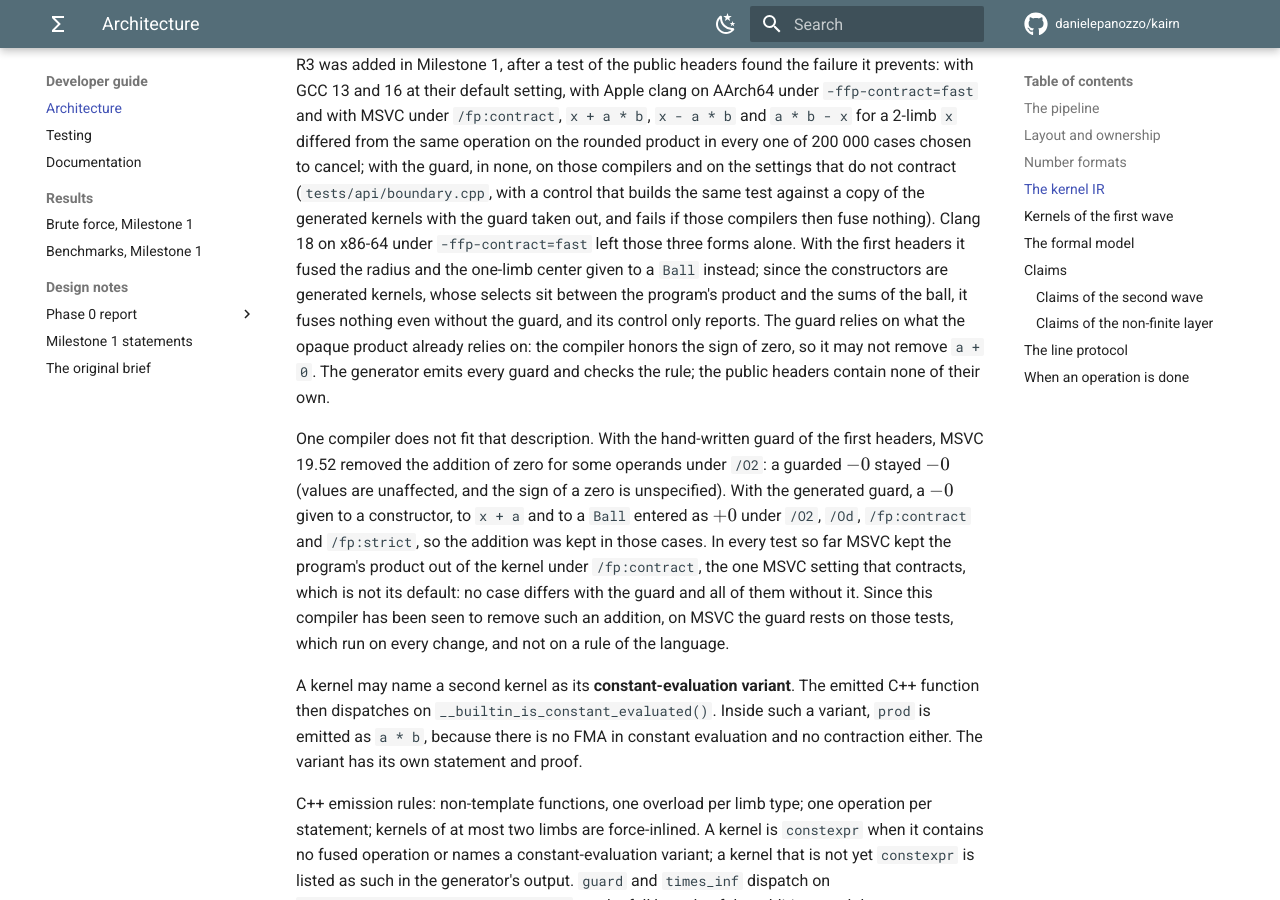
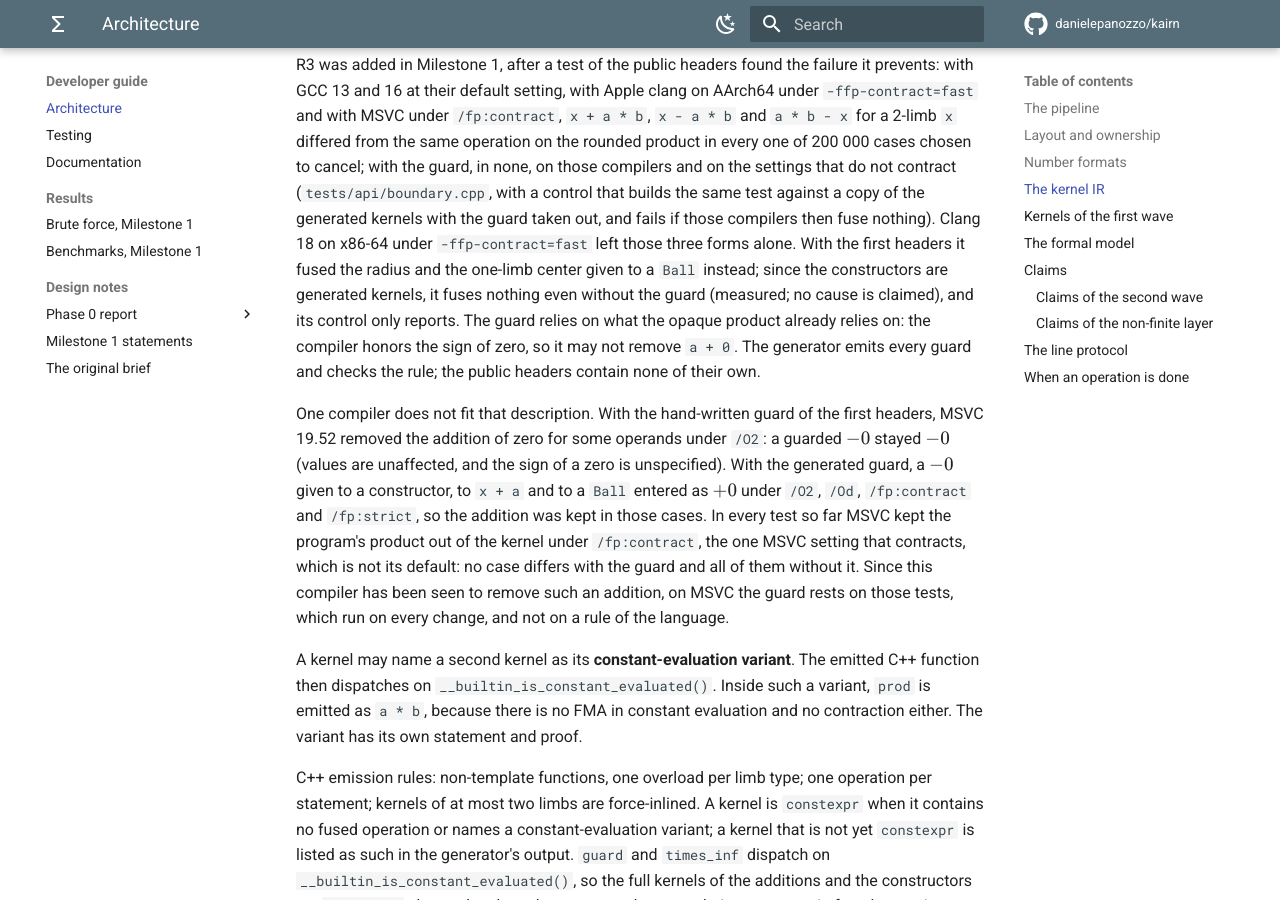
Before and after one commit to danielepanozzo/kairn, an MkDocs documentation site: the page built from docs/developer/architecture.md, in a window 1280 px wide and 900 px high, scrolled down 5064 px. Built offline with MkDocs 1.6.1 and Material for MkDocs 9.7.7, drawn with Linux system fonts in a browser that asks for light colours; comment, search, counter and statistics services are not loaded.

Commit message:
Architecture: Clang on x86-64 and the guard, without a cause that no longer matches the code
Co-Authored-By: Claude Fable 5.2 <noreply@anthropic.com>
Claude-Session: https://claude.ai/code/session_01ULwCxzT6Dhw9xUiTw8mJz1

```diff
--- a/docs/developer/architecture.md
+++ b/docs/developer/architecture.md
@@ -150,8 +150,8 @@ in none, on those compilers and on the settings that do not contract
 kernels with the guard taken out, and fails if those compilers then fuse nothing). Clang 18 on
 x86-64 under `-ffp-contract=fast` left those three forms alone. With the first headers it fused the
 radius and the one-limb center given to a `Ball` instead; since the constructors are generated
-kernels, whose selects sit between the program's product and the sums of the ball, it fuses nothing
-even without the guard, and its control only reports. The guard relies on what the opaque product
+kernels, it fuses nothing even without the guard (measured; no cause is claimed), and its control
+only reports. The guard relies on what the opaque product
 already relies on: the compiler honors the sign of zero, so it may not remove `a + 0`. The
 generator emits every guard and checks the rule; the public headers contain none of their own.
 
```
